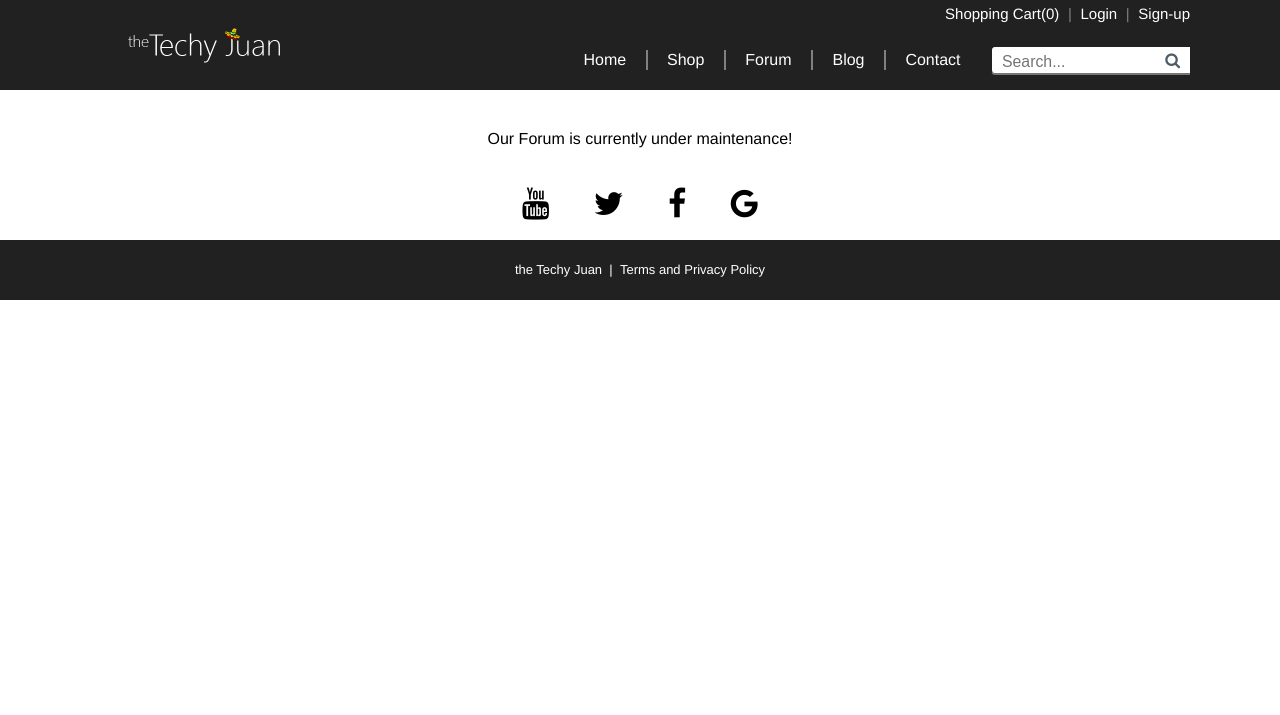
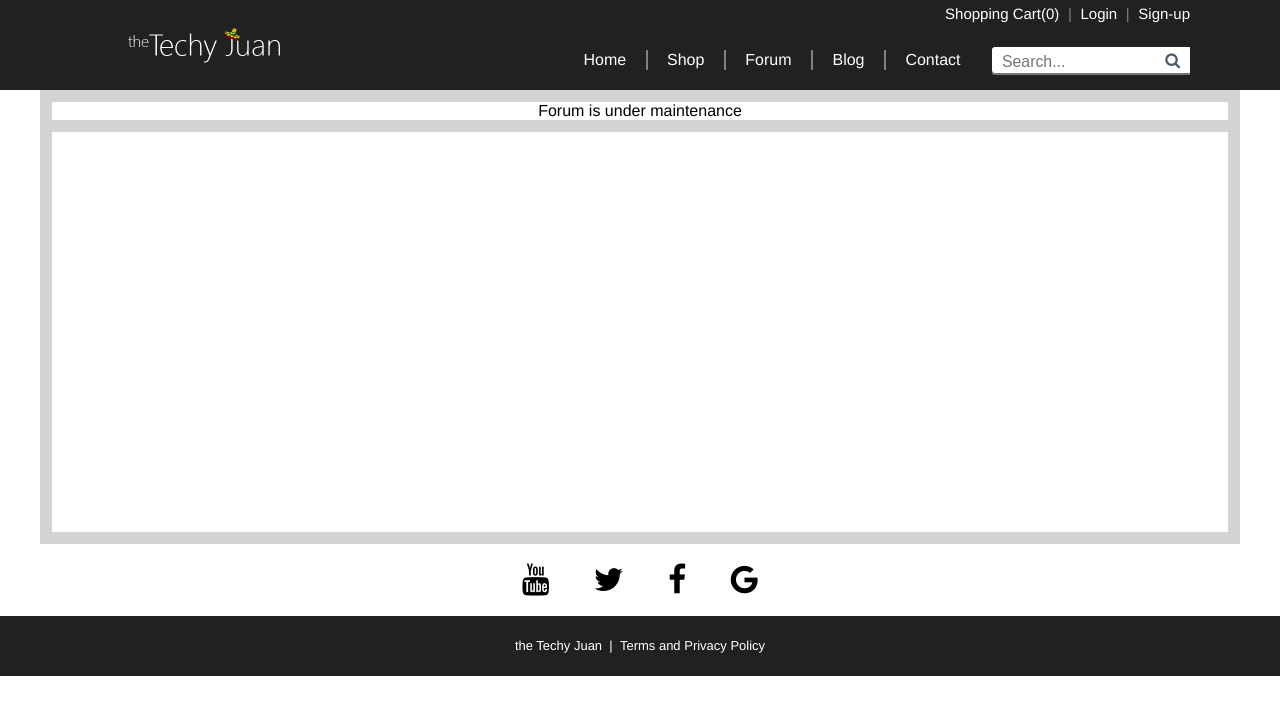
Before and after one commit to jamesanderson9182/the-techy-juan, a PHP site: page /forum.php in a window 1280 px wide. Shown: the top 715 px of the page. Run offline with PHP 8.4, Linux system fonts and the light colour scheme.

Commit message:
Updated forum.php with new layout concept

```diff
--- a/forum.php
+++ b/forum.php
@@ -1,8 +1,11 @@
 <?php
 include "includes/head.php";
 ?>
-    <div class="down-for-maintenance">
-        <a>Our Forum is currently under maintenance!</a>
+    <div class="page">
+        <div class="page-inner"><a>Forum is under maintenance</a></div>
+        <div class="page-inner">
+        	<div style="height:400px;"></div>
+        </div>
     </div>
 <?php
 include 'includes/foot.php';
```
